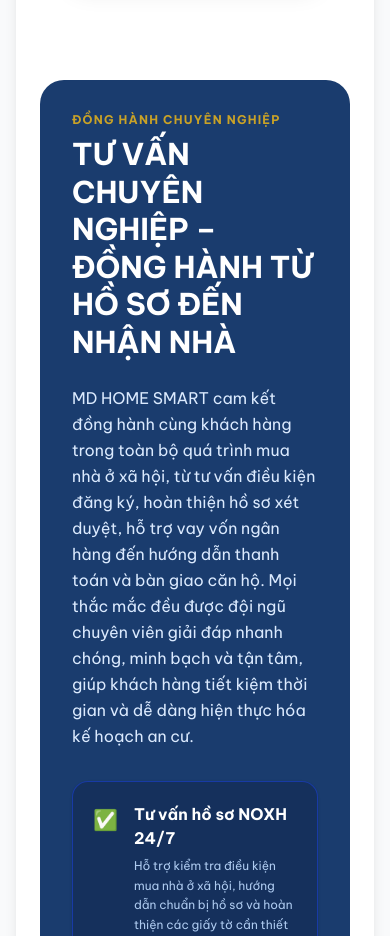
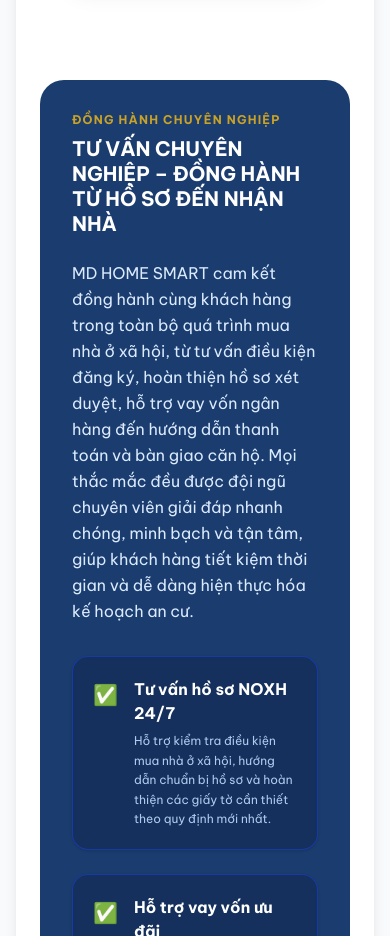
Before and after one commit to DavidK-Video/MDhome, a React (Vite) app: page / in a window 390 px wide. Shown: the part 4680-5616 px from the top of the page. Built offline with nearby package versions, Linux system fonts and the light colour scheme.

Commit message:
Update App.tsx

```diff
--- a/src/App.tsx
+++ b/src/App.tsx
@@ -669,7 +669,7 @@
             {/* Service Highlights */}
             <div className="bg-[#1a3c6e] p-8 md:p-16 rounded-3xl text-white">
                 <EditableText id="consulting_section_title" text={customText.consulting_section_title || 'ĐỒNG HÀNH CHUYÊN NGHIỆP'} isEditing={isEditing} onSave={handleSaveText} className="text-[#c9a227] font-bold uppercase tracking-widest text-xs md:text-sm mb-2" as="p" />
-                <EditableText id="consulting_section_subtitle" text={customText.consulting_section_subtitle || 'TƯ VẤN CHUYÊN NGHIỆP – ĐỒNG HÀNH TỪ HỒ SƠ ĐẾN NHẬN NHÀ'} isEditing={isEditing} onSave={handleSaveText} className="text-3xl md:text-4xl font-bold mb-6 leading-tight" as="h3" />
+                <EditableText id="consulting_section_subtitle" text={customText.consulting_section_subtitle || 'TƯ VẤN CHUYÊN NGHIỆP – ĐỒNG HÀNH TỪ HỒ SƠ ĐẾN NHẬN NHÀ'} isEditing={isEditing} onSave={handleSaveText} className="text-xl sm:text-2xl md:text-3xl md:text-4xl font-bold mb-6 leading-tight" as="h3" />
 
                 <div className="flex flex-col lg:flex-row gap-12 items-center">
                   <div className="flex-1 space-y-8">
```
